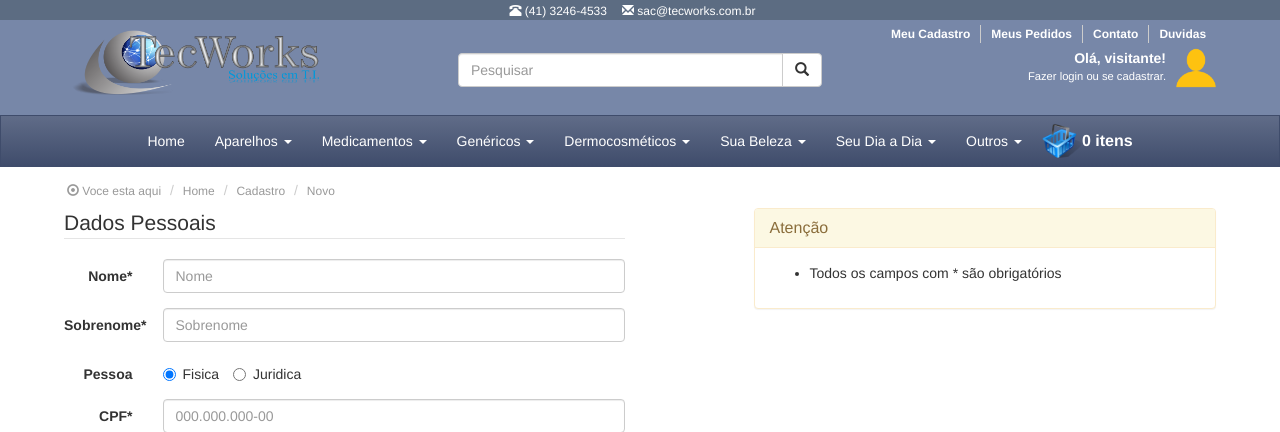
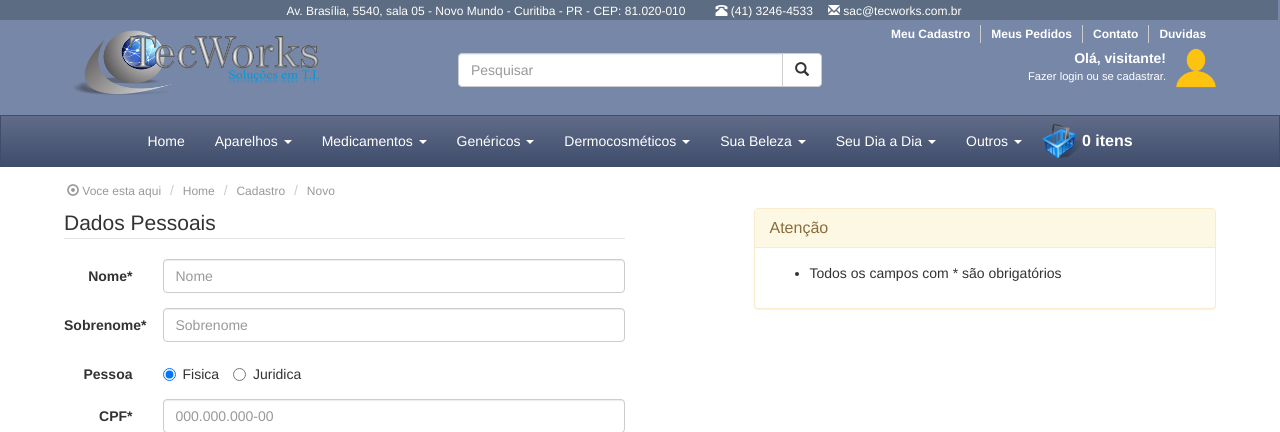
Before and after one commit to leorobaskievicz/sigep, a CodeIgniter app: page /database/index.php/cadastro/novo in a window 1280 px wide. Shown: the top 432 px of the page. Run offline with CodeIgniter, Linux system fonts and the light colour scheme; some libraries are stand-ins or nearby versions.

Commit message:
Melhorias...

```diff
--- a/application/views/estruturas/header.php
+++ b/application/views/estruturas/header.php
@@ -103,115 +103,115 @@ defined('BASEPATH') OR exit('No direct script access allowed');
 
 				if (nome.val() == "") {
 					nome.parent('div').parent('div').addClass('has-error');
-					nome.parent('div').append('<span class="help-block">Campo obrigatorio</span>');
+					nome.parent('div').append('<span class="help-block">Campo obrigatório.</span>');
 					nome.focus();
 				}
 
 				if (sobrenome.val() == "") {
 					sobrenome.parent('div').parent('div').addClass('has-error');
-					sobrenome.parent('div').append('<span class="help-block">Campo obrigatorio</span>');
+					sobrenome.parent('div').append('<span class="help-block">Campo obrigatório.</span>');
 					sobrenome.focus();
 				}
 
 				if (cpf.val() == "") {
 					cpf.parent('div').parent('div').addClass('has-error');
-					cpf.parent('div').append('<span class="help-block">Campo obrigatorio</span>');
+					cpf.parent('div').append('<span class="help-block">Campo obrigatório.</span>');
 					cpf.focus();
 				}
 
 				if (telefone.val() == "") {
 					telefone.parent('div').parent('div').addClass('has-error');
-					telefone.parent('div').append('<span class="help-block">Campo obrigatorio</span>');
+					telefone.parent('div').append('<span class="help-block">Campo obrigatório.</span>');
 					telefone.focus();
 				}
 
 				if (email.val() == "") {
 					email.parent('div').parent('div').addClass('has-error');
-					email.parent('div').append('<span class="help-block">Campo obrigatorio</span>');
+					email.parent('div').append('<span class="help-block">Campo obrigatório.</span>');
 					email.focus();
 				}
 
 				if (senha.val() == "") {
 					senha.parent('div').parent('div').addClass('has-error');
-					senha.parent('div').append('<span class="help-block">Campo obrigatorio</span>');
+					senha.parent('div').append('<span class="help-block">Campo obrigatório.</span>');
 					senha.focus();
 				}
 
 				if (confsenha.val() == "") {
 					confsenha.parent('div').parent('div').addClass('has-error');
-					confsenha.parent('div').append('<span class="help-block">Campo obrigatorio</span>');
+					confsenha.parent('div').append('<span class="help-block">Campo obrigatório.</span>');
 					confsenha.focus();
 				}
 
 				if (cep.val() == "") {
 					cep.parent('div').parent('div').addClass('has-error');
-					cep.parent('div').append('<span class="help-block">Campo obrigatorio</span>');
+					cep.parent('div').append('<span class="help-block">Campo obrigatório.</span>');
 					cep.focus();
 				}
 
 				if (rua.val() == "") {
 					rua.parent('div').parent('div').addClass('has-error');
-					rua.parent('div').append('<span class="help-block">Campo obrigatorio</span>');
+					rua.parent('div').append('<span class="help-block">Campo obrigatório.</span>');
 					rua.focus();
 				}
 
 				if (numero.val() == "") {
 					numero.parent('div').parent('div').addClass('has-error');
-					numero.parent('div').append('<span class="help-block">Campo obrigatorio</span>');
+					numero.parent('div').append('<span class="help-block">Campo obrigatório.</span>');
 					numero.focus();
 				}
 
 				if (bairro.val() == "") {
 					bairro.parent('div').parent('div').addClass('has-error');
-					bairro.parent('div').append('<span class="help-block">Campo obrigatorio</span>');
+					bairro.parent('div').append('<span class="help-block">Campo obrigatório.</span>');
 					bairro.focus();
 				}
 
 				if (cidade.val() == "") {
 					cidade.parent('div').parent('div').addClass('has-error');
-					cidade.parent('div').append('<span class="help-block">Campo obrigatorio</span>');
+					cidade.parent('div').append('<span class="help-block">Campo obrigatório.</span>');
 					cidade.focus();
 				}
 
 				if (estado.val() == "") {
 					estado.parent('div').parent('div').addClass('has-error');
-					estado.parent('div').append('<span class="help-block">Campo obrigatorio</span>');
+					estado.parent('div').append('<span class="help-block">Campo obrigatório.</span>');
 					estado.focus();
 				}
 
 				if (cepent.val() == "") {
 					cepent.parent('div').parent('div').addClass('has-error');
-					cepent.parent('div').append('<span class="help-block">Campo obrigatorio</span>');
+					cepent.parent('div').append('<span class="help-block">Campo obrigatório.</span>');
 					cepent.focus();
 				}
 
 				if (ruaent.val() == "") {
 					ruaent.parent('div').parent('div').addClass('has-error');
-					ruaent.parent('div').append('<span class="help-block">Campo obrigatorio</span>');
+					ruaent.parent('div').append('<span class="help-block">Campo obrigatório.</span>');
 					ruaent.focus();
 				}
 
 				if (numeroent.val() == "") {
 					numeroent.parent('div').parent('div').addClass('has-error');
-					numeroent.parent('div').append('<span class="help-block">Campo obrigatorio</span>');
+					numeroent.parent('div').append('<span class="help-block">Campo obrigatório.</span>');
 					numeroent.focus();
 				}
 
 				if (bairroent.val() == "") {
 					bairroent.parent('div').parent('div').addClass('has-error');
-					bairroent.parent('div').append('<span class="help-block">Campo obrigatorio</span>');
+					bairroent.parent('div').append('<span class="help-block">Campo obrigatório.</span>');
 					bairroent.focus();
 				}
 
 				if (cidadeent.val() == "") {
 					cidadeent.parent('div').parent('div').addClass('has-error');
-					cidadeent.parent('div').append('<span class="help-block">Campo obrigatorio</span>');
+					cidadeent.parent('div').append('<span class="help-block">Campo obrigatório.</span>');
 					cidadeent.focus();
 				}
 
 				if (estadoent.val() == "") {
 					estadoent.parent('div').parent('div').addClass('has-error');
-					estadoent.parent('div').append('<span class="help-block">Campo obrigatorio</span>');
+					estadoent.parent('div').append('<span class="help-block">Campo obrigatório.</span>');
 					estadoent.focus();
 				}
 
@@ -244,6 +244,7 @@ defined('BASEPATH') OR exit('No direct script access allowed');
 		<div class="row sup-header">
 			<div class="col-xs-12 col-sm-12">
 				<ul>
+					<li><a href="#" target="_self">Av. Brasília, 5540, sala 05 - Novo Mundo - Curitiba - PR - CEP: 81.020-010</li>
 					<li><a href="#" target="_self"><span class="glyphicon glyphicon-phone-alt"></span> (41) 3246-4533</a></li>
 					<li><a href="#" target="_self"><span class="glyphicon glyphicon-envelope"></span> sac@tecworks.com.br</a></li>
 				</ul>
--- a/includes/css/style.css
+++ b/includes/css/style.css
@@ -24,6 +24,7 @@
 
 .main-header .sup-header
 {
+	width: 101%;
 	border: none;
 	text-align: center;
 	padding: 0px;
@@ -220,6 +221,7 @@
 	width: 510px;
 	border: solid 3px #999 !important;
 	border-top: none !important;
+	margin-top: 1px !important;
 }
 
 .list-group-item
@@ -300,6 +302,46 @@
 	background-color: #3f4c6b;
 	position: relative;
 	bottom: 0;
+}
+
+/*
+	DEFINIÇÕES PARA MENU LEFT
+	BARRA DE LINKS AO LADO ESQUERDO DA PAGINA
+*/
+
+.menuLeft
+{
+	border: none;
+	margin: 0px !important;
+}
+
+.menuLeft .panel-heading
+{
+	background-color: #7787A8 !important;
+	color: #FFF !important;
+	font-weight: bold;
+}
+
+.menuLeft .list-group
+{
+	border: none !important;
+	width: 100% !important;
+}
+
+.menuLeft .list-group li
+{
+	width: 100% !important;
+	border-top: solid 1px #CCC !important;
+	border-left: none !important;
+	border-right: none !important;
+	border-bottom: none !important;
+	float: inherit !important;
+	padding: 10px 15px !important;
+}
+
+.menuLeft .list-group li:first-child
+{
+	border: none !important;
 }
 
 /*
```
